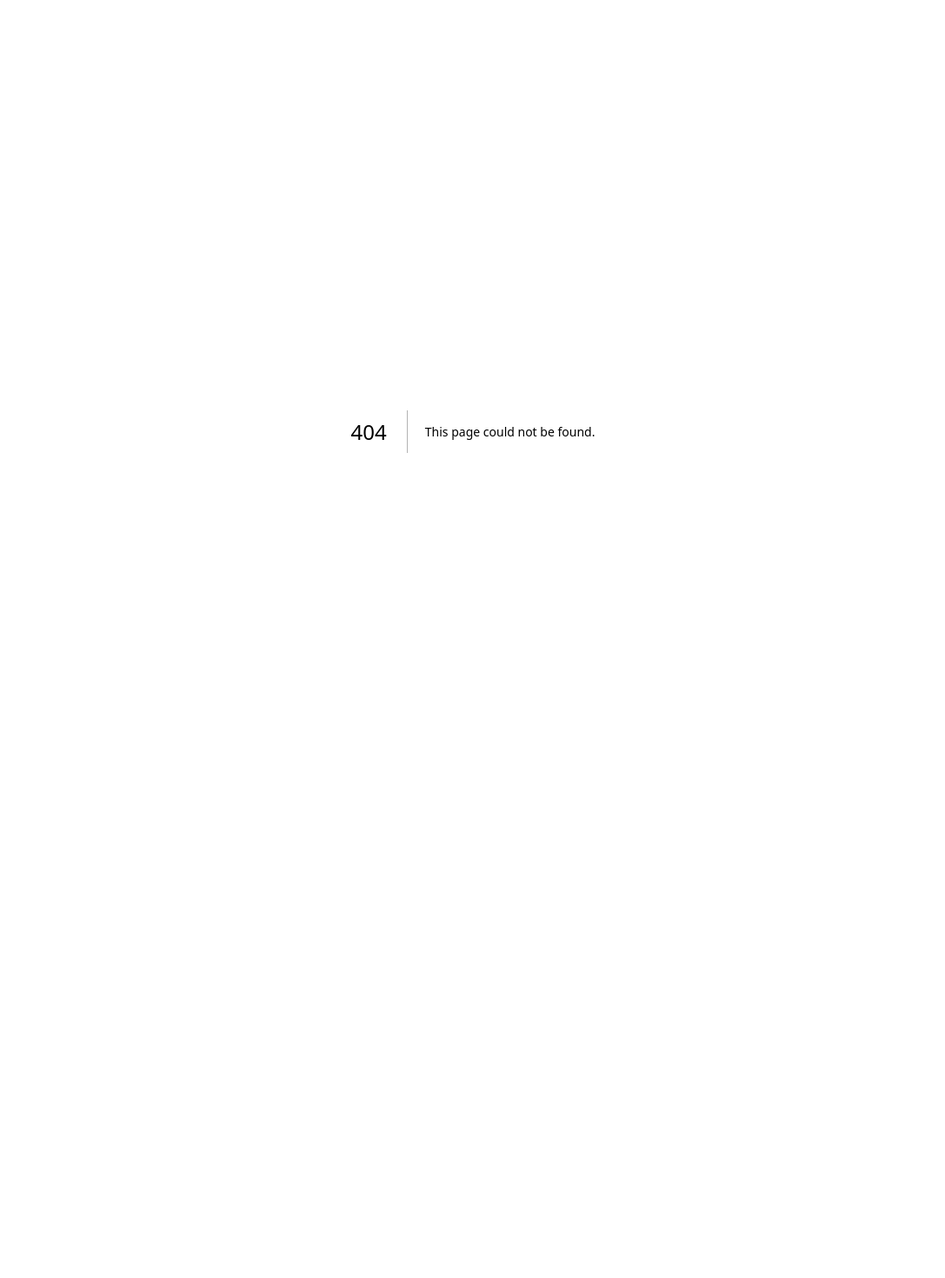
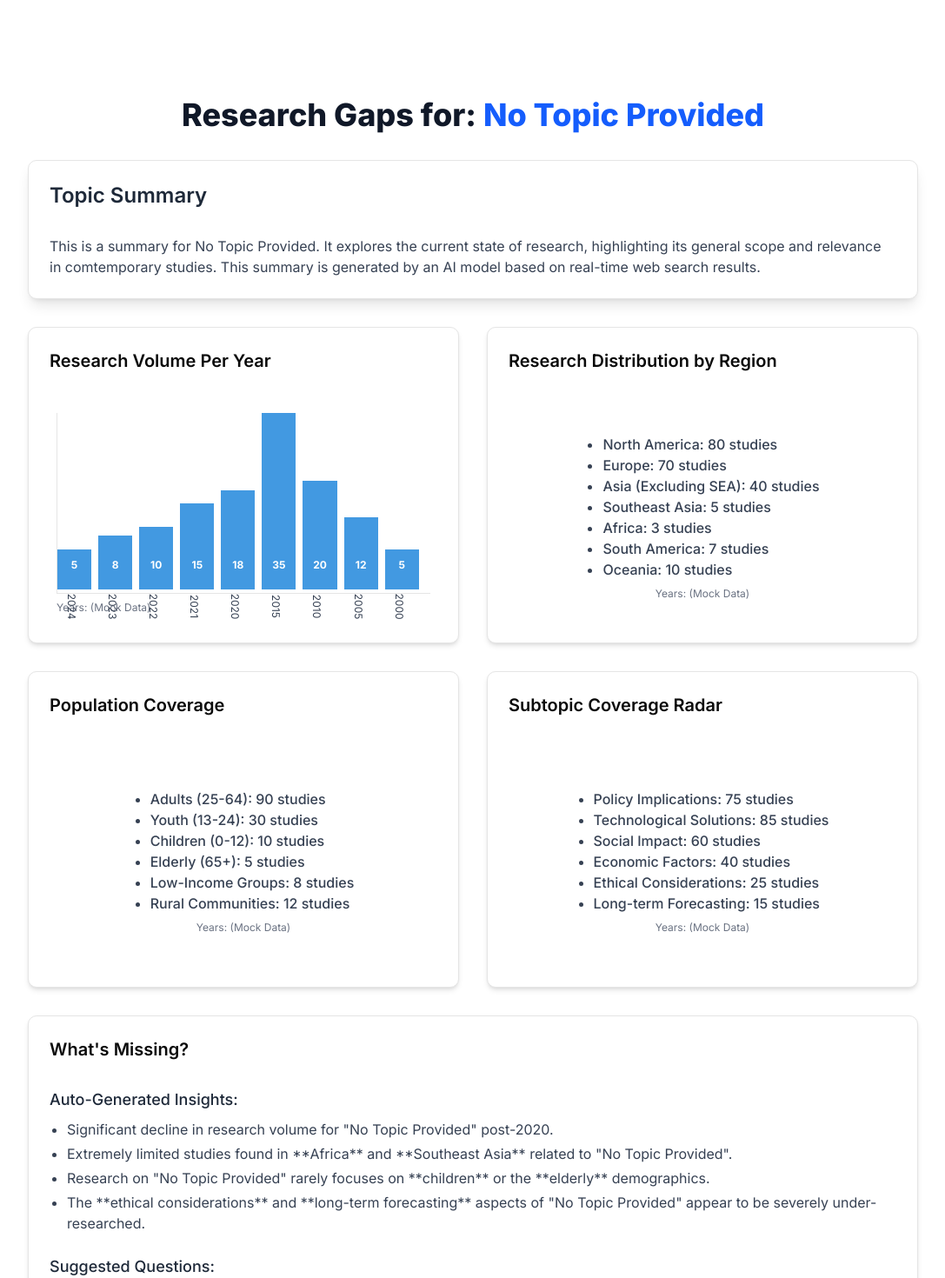
Before and after one commit to KhooLayHan/my-research-gap-engine, a Next.js app: page /explorer in a window 1280 px wide. Before the commit this address had no page. Shown: the top 1470 px of the page at 87% size, without its empty margins (96-1183 px from the left). Before the commit the page ends 992 px from the top, so only its background shows below. Built offline with nearby package versions, Linux system fonts and the light colour scheme.

Commit message:
app/explorer/page added with mock data.

```diff
--- /dev/null
+++ b/src/app/explorer/page.tsx
@@ -0,0 +1,176 @@
+'use client';
+
+import React, { useEffect, useState } from "react";
+import { useSearchParams } from "next/navigation"; // Hook to read URL parameters
+
+import { Card, CardContent, CardHeader, CardTitle } from "@/components/ui/card";
+
+import ResearchTimelineChart from "@/components/custom/ResearchTimelineChart";
+import RegionMapVisualization from "@/components/custom/RegionMapVisualization";
+import PopulationHeatmap from "@/components/custom/PopulationHeatmap";
+import SubtopicRadar from "@/components/custom/SubtopicRadar";
+import WhatIsMissingPanel from "@/components/custom/WhatIsMissingPanel";
+
+import { ResearchData } from "@/lib/types";
+
+const ExplorerPage: React.FC = () => {
+  const searchParams = useSearchParams();
+  const topic = searchParams.get("topic") || "No Topic Provided";
+
+  const [loading, setLoading] = useState(true);
+  const [researchData, setResearchData] = useState<ResearchData | null>(null);
+  const [error, setError] = useState<string | null>(null);
+
+  // Mock data for demonstration purposes
+  const mockData: ResearchData = {
+    query: topic,
+    summary: `This is a summary for ${topic}. It explores the current state of research, highlighting its general scope and relevance in comtemporary studies. This summary is generated by an AI model based on real-time web search results.`,
+    timeline: [
+      { year: 2024, count: 5 },
+      { year: 2023, count: 8 },
+      { year: 2022, count: 10 },
+      { year: 2021, count: 15 },
+      { year: 2020, count: 18 }, // Start of drop in recent research activity
+      { year: 2015, count: 35 },
+      { year: 2010, count: 20 },
+      { year: 2005, count: 12 },
+      { year: 2000, count: 5 },
+    ],
+    regions: [
+      { name: "North America", count: 80 },
+      { name: 'Europe', count: 70 },
+      { name: 'Asia (Excluding SEA)', count: 40 },
+      { name: 'Southeast Asia', count: 5 }, // Low research
+      { name: 'Africa', count: 3 }, // Very low research
+      { name: 'South America', count: 7 },
+      { name: 'Oceania', count: 10 },
+    ],
+    populations: [
+      { name: 'Adults (25-64)', count: 90 },
+      { name: 'Youth (13-24)', count: 30 },
+      { name: 'Children (0-12)', count: 10 }, // Low research
+      { name: 'Elderly (65+)', count: 5 }, // Very low research
+      { name: 'Low-Income Groups', count: 8 },
+      { name: 'Rural Communities', count: 12 },
+    ],
+    subtopics: [
+      { name: 'Policy Implications', coverage: 75 },
+      { name: 'Technological Solutions', coverage: 85 },
+      { name: 'Social Impact', coverage: 60 },
+      { name: 'Economic Factors', coverage: 40 }, // Moderate coverage
+      { name: 'Ethical Considerations', coverage: 25 }, // Lower coverage
+      { name: 'Long-term Forecasting', coverage: 15 }, // Very low coverage
+    ],
+    insights: [
+    `Significant decline in research volume for "${topic}" post-2020.`,
+    `Extremely limited studies found in **Africa** and **Southeast Asia** related to "${topic}".`,
+    `Research on "${topic}" rarely focuses on **children** or the **elderly** demographics.`,
+    `The **ethical considerations** and **long-term forecasting** aspects of "${topic}" appear to be severely under-researched.`,
+    ],
+    suggestedQuestions: [
+      `What are the unique challenges and opportunities for "${topic}" research in **sub-Saharan Africa**?`,
+      `How does "${topic}" specifically impact the **elderly population** in developing countries?`,
+      `What are the **long-term societal implications** of current "${topic}" trends, and how can they be proactively addressed?`,
+      `Investigate the effectiveness of community-based interventions for "${topic}" in **rural Southeast Asian** contexts.`,
+      `Explore the **ethical frameworks** required for responsible development and deployment of solutions related to "${topic}".`,
+    ],
+  };
+
+  useEffect(() => {
+    // TODO: Implement API call
+    // fetch(`/api/search?topic=${encodeURIComponent(topic)}`)
+    //   .then(res => res.json())
+    //   .then(data => {
+    //     setResearchData(data);
+    //     setIsLoading(false);
+    //   })
+    //   .catch(err => {
+    //     console.error('Error fetching data:', err);
+    //     setError('Failed to load research data. Please try again.');
+    //     setIsLoading(false);
+    //   });
+
+    // For now, we'll simulate loading with mock data
+    const timer = setTimeout(() => {
+      setResearchData(mockData);
+      setLoading(false);
+    }, 1500);
+
+    return () => clearTimeout(timer);
+  }, [topic]);
+
+  if (loading) {
+    return (
+      <div className="flex flex-col items-center justify-center min-h-screen p-4">
+        <h1 className="text-3xl font-bold text-blue-600 mb-4">Analyzing Research Gaps...</h1>
+        <p className="text-gray-600">This may take a few seconds, please wait while we gather insights for "{topic}".</p>
+        {
+          // TODO: Add a loading spinner
+        }
+        <div className="animate-spin rounded-full h-12 w-12 border-b-2 border-blue-600 mt-8"></div>
+      </div>
+    );
+  }
+
+  if (error) {
+    return (
+      <div className="flex flex-col items-center justify-center min-h-screen p-4">
+        <h1 className="text-3xl font-bold text-red-600 mb-4">Error!</h1>
+        <p className="text-gray-700">{error}</p>
+        <p className="text-gray-500 mt-2">Please try again searching for a different topic.</p>
+      </div>
+    );
+  }
+
+  if (!researchData) {
+    return (
+      <div className="flex flex-col items-center justify-center min-h-screen p-4">
+        <h1 className="text-3xl font-bold text-gray-700 mb-4">No research data found for "{topic}".</h1>
+        <p className="text-gray-600">Could not retrieve research data for "{topic}".</p>
+      </div>
+    );
+  }
+
+  return (
+    <div className="container mx-auto p-4 md:px-8 max-w-6xl">
+      <h1 className="text-4xl font-extrabold text-gray-900 mb-8 text-center">
+        Research Gaps for: <span className="text-blue-600">{researchData.query}</span>
+      </h1>
+
+      { /* Queried Summary Section */ }
+      <Card className="mb-8 shadow-lg rounded-lg">
+        <CardHeader>
+          <CardTitle className="text-2xl font-semibold text-gray-800">Topic Summary</CardTitle>
+        </CardHeader>
+        <CardContent>
+          <p className="text-gray-700 loading-relaxed">{researchData.summary}</p>
+        </CardContent>
+      </Card>
+
+      { /* Research Gap Visualization */ }
+      <div className="grid grid-cols-1 md:grid-cols-2 lg:grid-cols-2 gap-8 mb-8">
+        <ResearchTimelineChart data={researchData.timeline}/>
+        <RegionMapVisualization data={researchData.regions}/>
+        <PopulationHeatmap data={researchData.populations}/>
+        <SubtopicRadar data={researchData.subtopics}/>
+      </div>
+
+      { /* What's Missing Panel */ }
+      <div className="mb-8">
+        <WhatIsMissingPanel
+          insights={researchData.insights}
+          suggestedQuestions={researchData.suggestedQuestions}
+        />
+      </div>
+
+      { /* Link to Insights/Suggested Questions  (Future) */ }
+      <div className="text-center mt-12">
+        <p className="text-gray-600">
+          For more in-depth analysis and to generate additional suggested questions, visit the <a href="/insights" className="text-blue-600 hover:underline ml-1">Insights</a> page (Coming Soon).
+        </p>
+      </div>
+    </div>
+  );
+}
+
+export default ExplorerPage;
```
